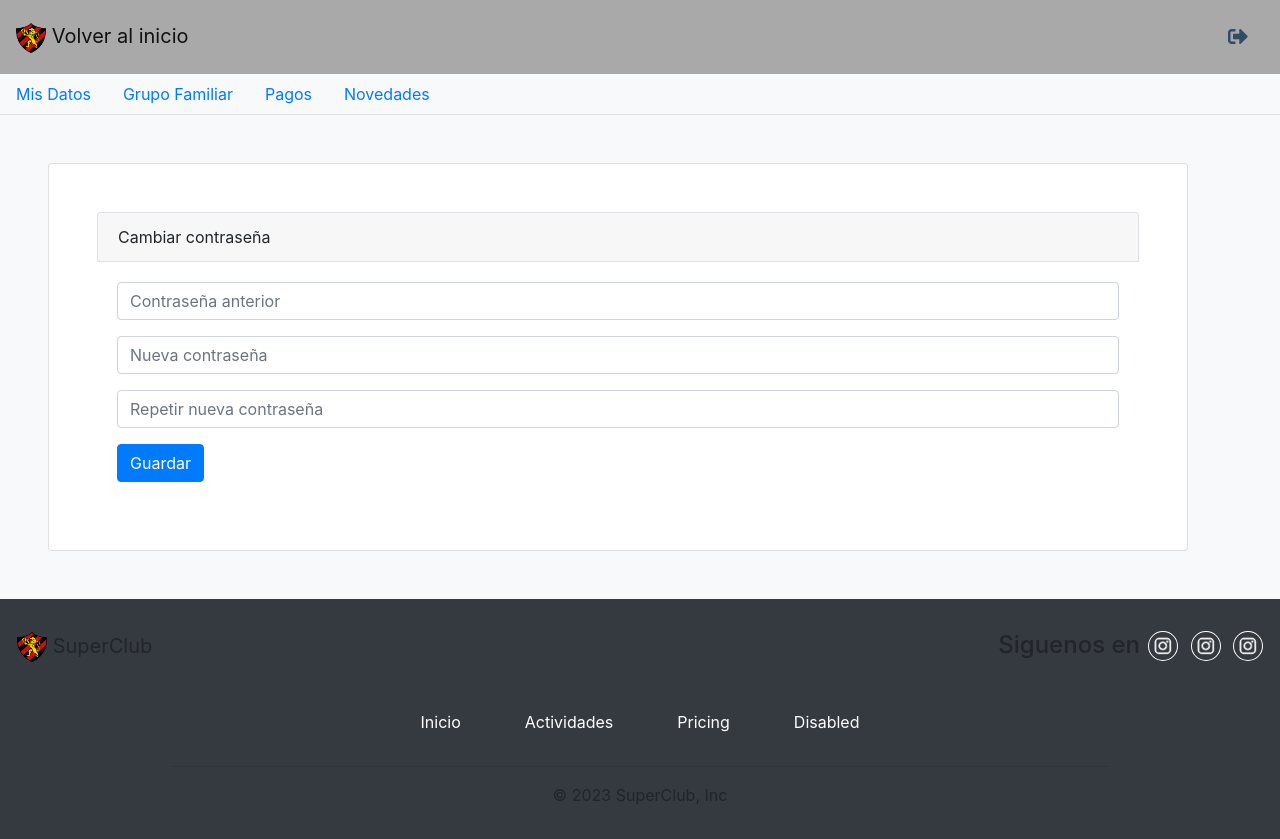
After one commit to Guilhe3p/mi_club_django, a Django app: page /miPerfil/nueva_clave in a window 1280 px wide. The commit adds this page. Run offline with Django 4.2, Linux system fonts and the light colour scheme; the visitor is signed in with stand-in values (Sample User, id 1); some libraries are stand-ins or nearby versions.

Commit message:
cambiar contraseña ok

```diff
--- /dev/null
+++ b/socios/forms.py
@@ -0,0 +1,9 @@
+from django.contrib.auth.models import User
+from django import forms
+from django.contrib.auth.forms import AuthenticationForm, PasswordChangeForm
+from django.forms.widgets import PasswordInput, TextInput
+
+class CustomPwdChgForm(PasswordChangeForm):
+    old_password = forms.CharField(widget=TextInput(attrs={'placeholder': 'Contraseña anterior', 'class':'form-control'}))
+    new_password1 = forms.CharField(widget=TextInput(attrs={'placeholder': 'Nueva contraseña', 'class':'form-control'}))
+    new_password2 = forms.CharField(widget=TextInput(attrs={'placeholder': 'Repetir nueva contraseña', 'class':'form-control'}))
--- /dev/null
+++ b/socios/templates/socios/cambiar_clave.html
@@ -0,0 +1,37 @@
+{% extends "socios/base.html" %}
+{% load static %}
+{% block title %} Cambiar contraseña {% endblock %}
+
+{% block content %}
+<div class="container card m-5 p-5">
+    <div class="card-header border">Cambiar contraseña</div>
+    <div class="card-body">
+
+        <form method="POST" action="{% url 'socio-cambiar-clave' %}">
+
+            <!-- Form Group (current password)-->
+            <div class="mb-3">
+                {{ form.old_password }}
+            </div>
+            <!-- Form Group (new password)-->
+            <div class="mb-3">
+                {{ form.new_password1 }}
+            </div>
+            <!-- Form Group (confirm password)-->
+            <div class="mb-3">
+                {{ form.new_password2 }}
+            </div>
+            {% for i in form.errors %}
+                {% if "old_password" == i %}
+                    <p style="color: red;">La contraseña anterior no coincide</p>
+                {% elif "new_password2" == i %}
+                    <p style="color: red;">La nueva contraseña no es válida</p>
+                {% endif %}
+            {% endfor %}
+
+            {%csrf_token%}
+            <button class="btn btn-primary" type="submit">Guardar</button>
+        </form>
+    </div>
+</div>
+{%endblock%}
--- a/socios/templates/socios/perfil.html
+++ b/socios/templates/socios/perfil.html
@@ -82,8 +82,8 @@
                                 <input class="form-control" id="inputBirthday" type="text" name="birthday" value="{{ socio.direccion }}" disabled>
                             </div>
                         </div>
-                        <!-- Save changes button-->
-                        <!-- <button class="btn btn-primary" type="button">Save changes</button> -->
+
+                        <a class="btn btn-primary" type="button" href="{% url 'socio-cambiar-clave' %}">Cambiar contraseña</a>
                     </form>
                 </div>
             </div>
--- a/socios/urls.py
+++ b/socios/urls.py
@@ -1,4 +1,4 @@
-from django.urls import path
+from django.urls import path, reverse_lazy
 from django.contrib.auth.views import LogoutView
 from . import views
 
@@ -7,6 +7,7 @@ urlpatterns = [
     path('grupo',views.GrupoFamiliar.as_view(), name='socio-grupo_familiar'),
     path('logout', LogoutView.as_view(), name='socio-logout'),
     path('pagos',views.HistorialPagos.as_view(),name="socio-pagos"),
+    path('nueva_clave', views.CambiarContra.as_view(success_url=reverse_lazy('socio-perfil')), name='socio-cambiar-clave'),
     # path('Portal-socios/reclamo', views.reclamo_socio, name="reclamo_socio"),
     path('noticias', views.NoticiasView.as_view(), name="noticias")
 
--- a/socios/views.py
+++ b/socios/views.py
@@ -1,8 +1,10 @@
-from django.shortcuts import render
-from django.template import loader
+from django.shortcuts import render, redirect
 from django.views.generic import TemplateView, ListView, View
 from django.contrib.auth.mixins import LoginRequiredMixin
+from django.contrib.auth.views import PasswordChangeView
+from .forms import CustomPwdChgForm
 from .models import *
+
 
 # Create your views here.onclick=location.href="{% url 'info_socio' %}"><i class="fas fa-info-circle"></i><span class="m-2">INFORMACION</span>
 class Perfil(LoginRequiredMixin, View):
@@ -27,3 +29,8 @@ class NoticiasView(ListView):
     template_name = "socios/noticias.html"
     context_object_name = 'noticias'
     ordering = ['-fecha']
+
+class CambiarContra(PasswordChangeView):
+    template_name = "socios/cambiar_clave.html"
+    form_class = CustomPwdChgForm
+    success_url = 'miPerfil'
```
Also changed, not shown: socios/templates/socios/pagos.html (+8 -9 lines).
